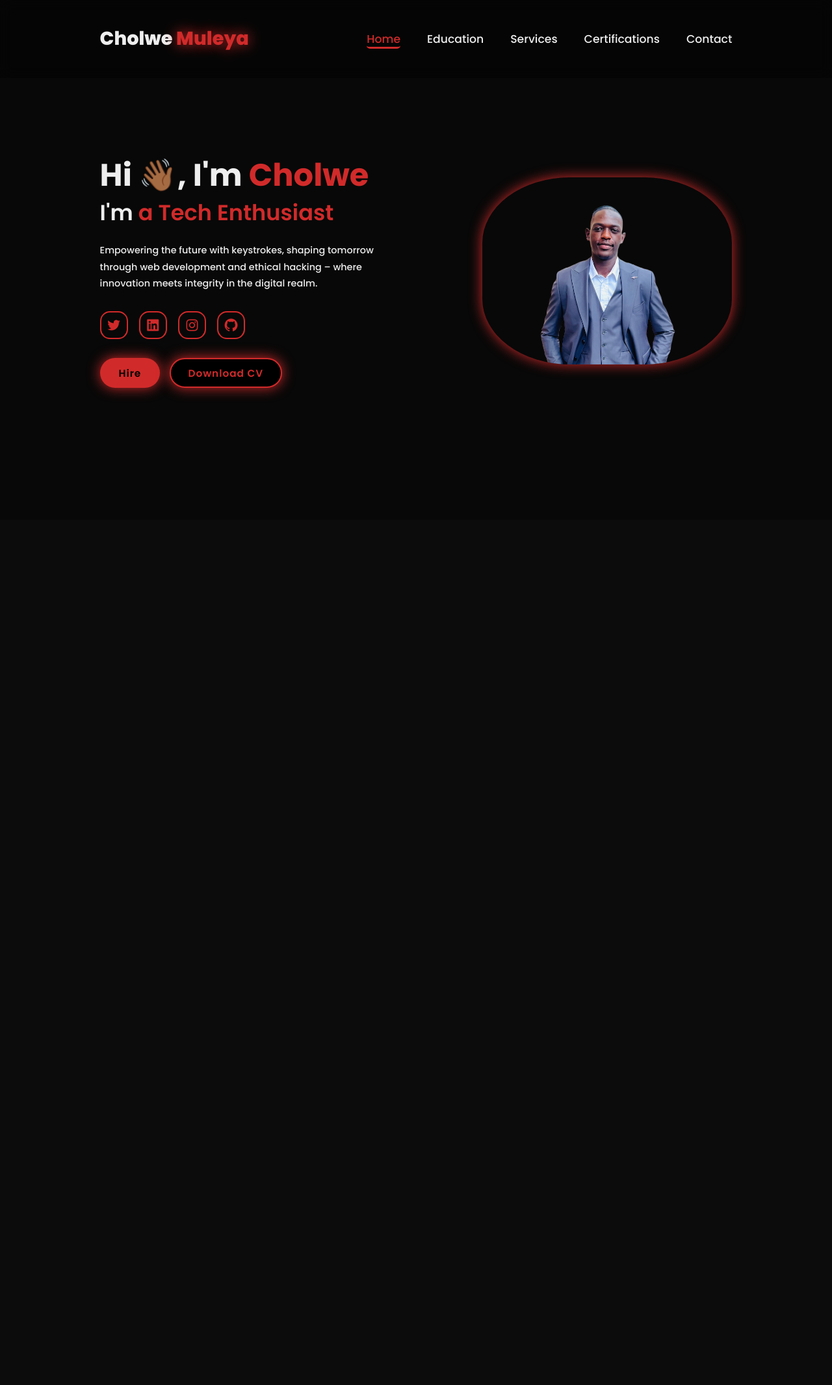
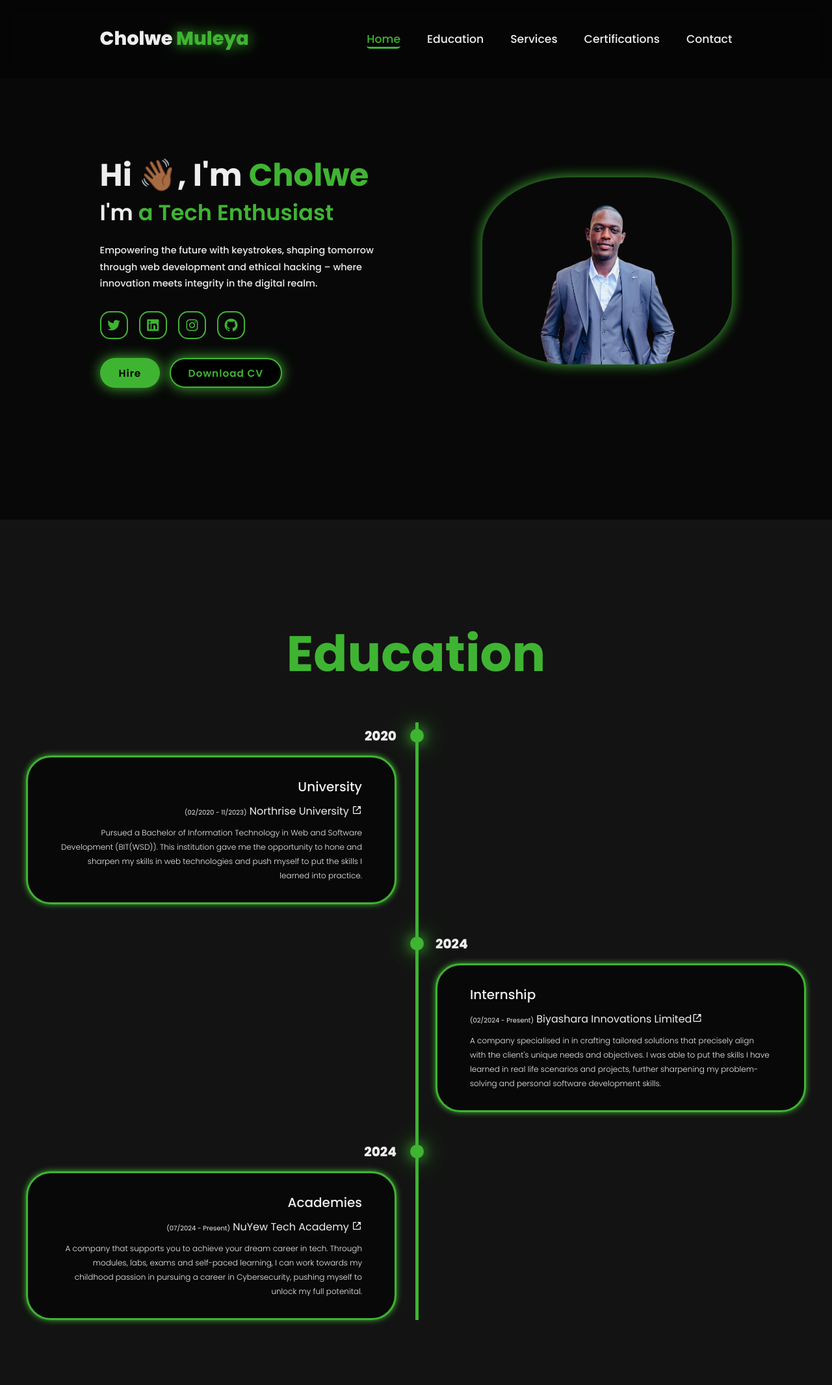
Before and after one commit to Shadw-007/Cholwe-Portfolio, a PHP site: page / in a window 1280 px wide. Shown: the whole page at 65% size. Before the commit the page ends 610 px from the top, so only its background shows below. Run offline with PHP 8.4, Linux system fonts and the light colour scheme.

Commit message:
Education section complete

```diff
--- a/css/style.css
+++ b/css/style.css
@@ -15,7 +15,7 @@
     --bg-color: #080808;
     --second-bg-color: #131313;
     --text-color: #eee;
-    --main-color: #d12a2a;
+    --main-color: #3fb432;
 }
 
 
@@ -296,3 +296,136 @@ span{
     }
  }
 /* home section ends */
+
+/* education section starts */
+
+.heading{
+    font-size: 8rem;
+    text-align: center;
+    margin: 5rem 0;
+}
+
+.education{
+    padding: 100px 15px;
+    background-color: var(--second-bg-color);
+}
+
+.education h2{
+    margin-bottom: 5rem;
+}
+
+.timeline-items{
+    max-width: 1200px;
+    margin: auto;
+    display: flex;
+    flex-wrap: wrap;
+    position: relative;
+}
+
+.timeline-items::before{
+    content: "";
+    position: absolute;
+    width: 5px;
+    height: 100%;
+    background-color: var(--main-color);
+    left: calc(50% - 1px);
+}
+
+.timeline-item{
+    margin-bottom: 40px;
+    width: 100%;
+    position: relative;
+}
+
+.timeline-item:last-child{
+
+    margin-bottom: 0;
+}
+
+.timeline-item:nth-child(odd){
+    padding-right: calc(50% + 30px);
+    text-align: right;
+}
+
+.timeline-item:nth-child(even){
+    padding-left: calc(50% + 30px);
+}
+
+.timeline-dot{
+    height: 21px;
+    width: 21px;
+    background-color: var(--main-color);
+    box-shadow: 0 0 20px var(--main-color),
+                0 0 40px var(--main-color);
+    position: absolute;
+    left: calc(50% - 9px);
+    border-radius: 50%;
+    top: 10px;
+}
+
+.timeline-date{
+    font-size: 20px;
+    font-weight: 800;
+    color: #eee;
+    margin: 6px 0 15px;
+}
+
+.timeline-content{
+    background-color: var(--bg-color);
+    border: 3px solid var(--main-color);
+    padding: 30px 50px;
+    border-radius: 4rem;
+    box-shadow: 0 0 10px var(--main-color);
+    transition: .3s ease-in-out;
+}
+
+.timeline-content:hover{
+    transform: scale(1.05);
+    box-shadow: 0 0 20px var(--main-color);
+}
+
+.timeline-content h3{
+    font-size: 20px;
+    color: #eee;
+    margin: 0 0 10px;
+    font-weight: 500;
+}
+
+.timeline-content h2{
+    font-size: 16px;
+    color: #eee;
+    margin: 0 0 10px;
+    font-weight: 400;
+    cursor: pointer;
+}
+
+.timeline-content small{
+    font-size: 10px;
+    color: #eee;
+    margin: 0 0 10px;
+    font-weight: 400;
+}
+
+
+.timeline-content p{
+    color: #eee;
+    font-size: 12px;
+    font-weight: 300;
+    line-height: 22px;
+}
+
+::-webkit-scrollbar{
+    width: 15px;
+}
+
+::-webkit-scrollbar-thumb{
+    background-color: var(--main-color);
+}
+
+::-webkit-scrollbar-track{
+    background-color: var(--bg-color);
+    width: 50px;
+}
+
+
+/* education section ends */
--- a/index.php
+++ b/index.php
@@ -37,7 +37,7 @@
     <!-- header section ends -->
 
 
-    <!-- home section begins -->
+    <!-- home section starts -->
 
     <section class="home" id="home">
         <div class="home-content">
@@ -58,14 +58,66 @@
                 <a href="cv/Cholwe_Muleya_CV.pdf" class="btn" download>Download CV</a>
             </div>
         </div>
-            <div class="home-img">
-                <img src="images/cholwe1.png" alt="">
-            </div>
+        <div class="home-img">
+            <img src="images/cholwe1.png" alt="">
+        </div>
     </section>
 
     <!-- home section ends -->
 
+    <!-- education sections starts -->
 
+    <section class="education" id="education">
+        <h2 class="heading">Education</h2>
+        <div class="timeline-items">
+
+            <div class="timeline-item">
+                <div class="timeline-dot"></div>
+                <div class="timeline-date">2020</div>
+                <div class="timeline-content">
+                    <h3>University</h3>
+                    <a href="https://northrise.edu.zm" target="_blank">
+                        <h2><small>(02/2020 - 11/2023)</small> Northrise University <i class='bx bx-link-external'></i></h2>
+                    </a>
+                    <p>Pursued a Bachelor of Information Technology in Web and Software Development (BIT(WSD)). This institution
+                        gave me the opportunity to hone and sharpen my skills in web technologies and push myself to put the skills
+                        I learned into practice.
+                    </p>
+                </div>
+            </div>
+
+            <div class="timeline-item">
+                <div class="timeline-dot"></div>
+                <div class="timeline-date">2024</div>
+                <div class="timeline-content">
+                    <h3>Internship</h3>
+                    <a href="https://www.linkedin.com/company/biyashara-innovation-limited/posts/?feedView=all" target="_blank">
+                        <h2><small>(02/2024 - Present)</small> Biyashara Innovations Limited<i class='bx bx-link-external'></i></h2>
+                    </a>
+                    <p>A company specialised in in crafting tailored solutions that precisely align with the client's unique needs and
+                        objectives. I was able to put the skills I have learned in real life scenarios and projects, further sharpening
+                        my problem-solving and personal software development skills.</p>
+                </div>
+            </div>
+
+            <div class="timeline-item">
+                <div class="timeline-dot"></div>
+                <div class="timeline-date">2024</div>
+                <div class="timeline-content">
+                    <h3>Academies</h3>
+                    <a href="https://nuyew.academy" target="_blank">
+                        <h2><small>(07/2024 - Present)</small> NuYew Tech Academy <i class='bx bx-link-external'></i></h2>
+                    </a>
+                    <p>A company that supports you to achieve your dream career in tech. Through modules, labs, exams and
+                        self-paced learning, I can work towards my childhood passion in pursuing a career in Cybersecurity, pushing
+                        myself to unlock my full potenital.
+                    </p>
+                </div>
+            </div>
+        </div>
+    </section>
+
+    <!-- education section ends -->
 
 
     <!-- js file link -->
```
